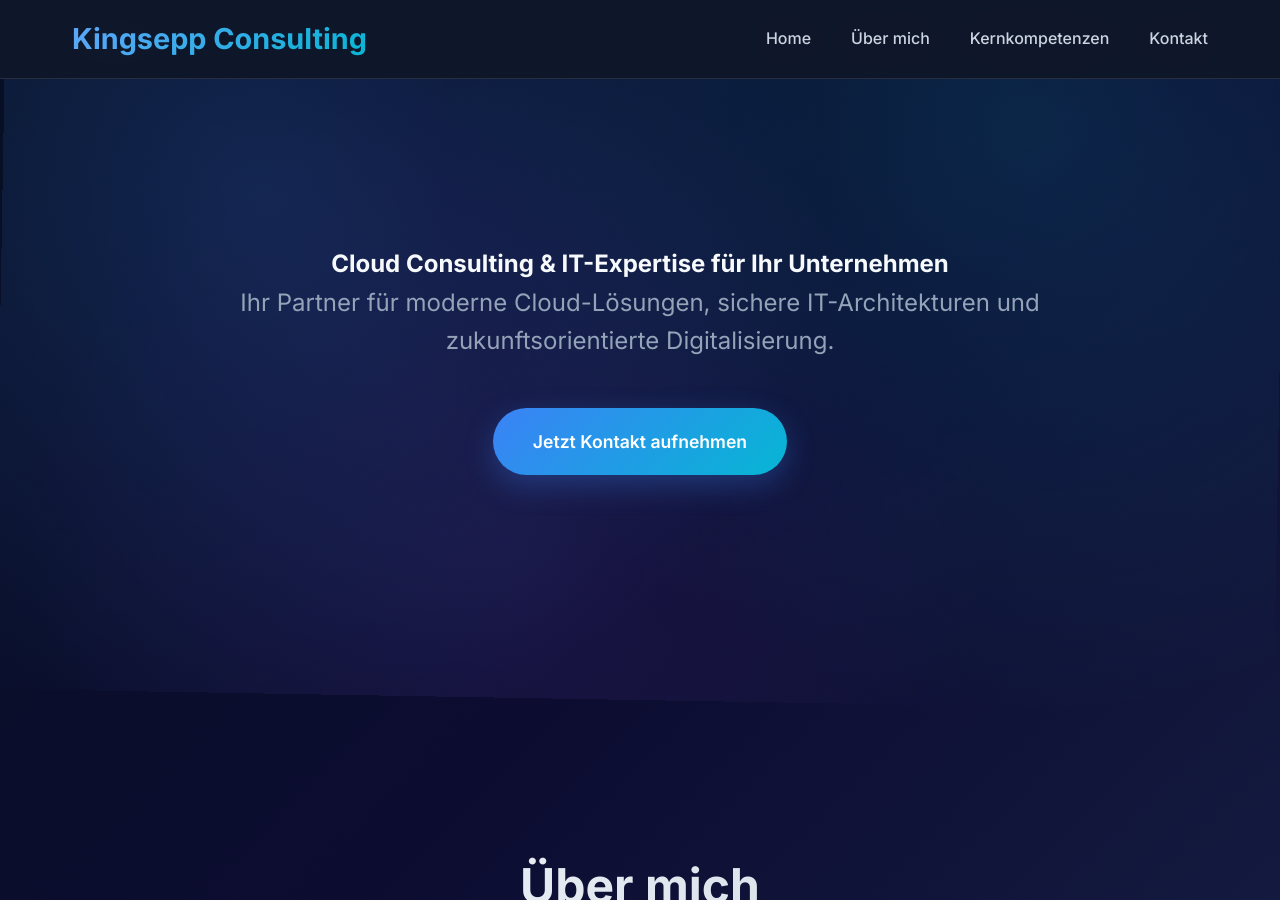
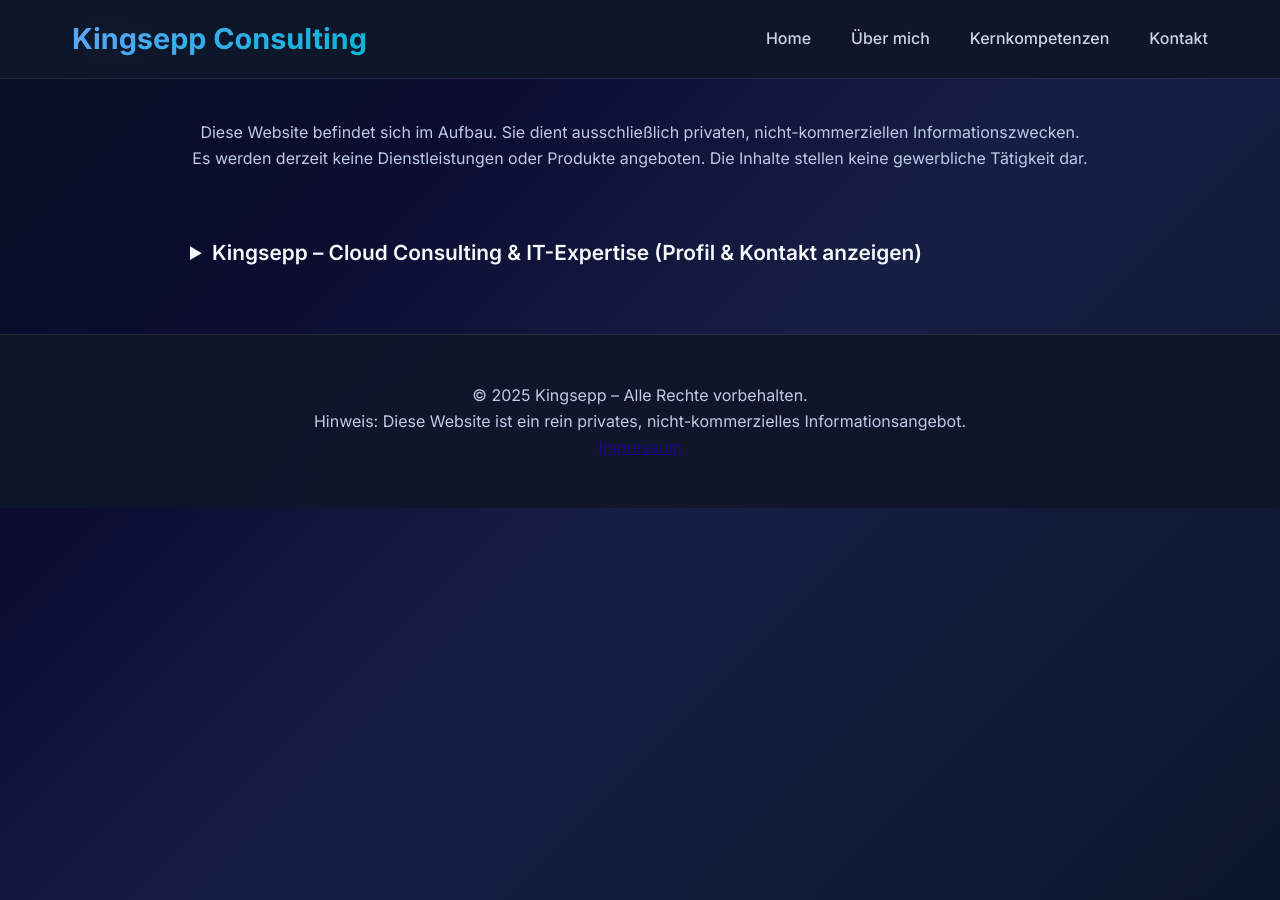
Before and after one commit to kingsepp/kingsepp.github.io, a Jekyll site: the page built from index.md, in a window 1280 px wide and 900 px high. Built offline with Jekyll 4.4.1, drawn with Linux system fonts in a browser that asks for light colours; some of the changed text lies outside the part shown.

```diff
--- a/index.md
+++ b/index.md
@@ -26,105 +26,117 @@ title: Kingsepp - Cloud Consulting & IT-Expertise
   </div>
 </nav>
 
-<section id="home" class="hero">
-  <div class="hero-background"></div>
-  <div class="hero-content">
-    <h1 class="hero-title">Cloud Consulting & IT-Expertise für Ihr Unternehmen</h1>
-    <p class="hero-subtitle">
-      Ihr Partner für moderne Cloud-Lösungen, sichere IT-Architekturen und
-      zukunftsorientierte Digitalisierung.
-    </p>
-    <a href="#contact" class="cta-button">Jetzt Kontakt aufnehmen</a>
-  </div>
-</section>
+<p style="max-width:900px;margin:7.5rem auto 1.2rem auto;text-align:center;color:#bfcbe6;">
+Diese Website befindet sich im Aufbau. Sie dient ausschließlich privaten, nicht-kommerziellen Informationszwecken. Es werden derzeit keine Dienstleistungen oder Produkte angeboten. Die Inhalte stellen keine gewerbliche Tätigkeit dar.
+</p>
 
-<section id="about" class="section">
-  <div class="container">
-    <h2 class="section-title">Über mich</h2>
-    <div class="about-grid">
-      <div class="about-text">
-        <h3>Hi, ich bin Kingsepp</h3>
-        <p>Als erfahrener Softwareentwickler und Cloud-Consultant helfe ich Unternehmen dabei, ihre IT-Infrastruktur zu modernisieren und für die digitale Zukunft zu rüsten.</p>
-        <p>Mit tiefgreifender Expertise in Cloud-Technologien, DevOps und modernen Entwicklungspraktiken bringe ich Ihre Projekte erfolgreich voran.</p>
-        <p>
-          <strong>GitHub:</strong>
-          <a href="https://github.com/Kingsepp" target="_blank">github.com/Kingsepp</a>
-        </p>
-      </div>
-      <div class="about-stats">
-        <div class="stat-card">
-          <div class="stat-number">5+</div>
-          <div class="stat-label">Jahre Erfahrung</div>
+
+<details class="kingsepp-main-details" style="margin:2.5rem auto;max-width:900px;">
+  <summary style="font-size:1.3em;font-weight:600;cursor:pointer;padding:1.2em 0;">
+    Kingsepp – Cloud Consulting & IT-Expertise (Profil & Kontakt anzeigen)
+  </summary>
+
+  <section id="home" class="hero">
+    <div class="hero-background"></div>
+    <div class="hero-content">
+      <h1 class="hero-title">Cloud Consulting & IT-Expertise für Ihr Unternehmen</h1>
+      <p class="hero-subtitle">
+        Ihr Partner für moderne Cloud-Lösungen, sichere IT-Architekturen und
+        zukunftsorientierte Digitalisierung.
+      </p>
+      <a href="#contact" class="cta-button">Jetzt Kontakt aufnehmen</a>
+    </div>
+  </section>
+
+  <section id="about" class="section">
+    <div class="container">
+      <h2 class="section-title">Über mich</h2>
+      <div class="about-grid">
+        <div class="about-text">
+          <h3>Hi, ich bin Kingsepp</h3>
+          <p>Diese Website befindet sich im Aufbau. Sie dient ausschließlich privaten, nicht-kommerziellen Informationszwecken. Es werden derzeit keine Dienstleistungen oder Produkte angeboten. Die Inhalte stellen keine gewerbliche Tätigkeit dar.</p>
+          <p>Als erfahrener Softwareentwickler und Cloud-Consultant helfe ich Unternehmen dabei, ihre IT-Infrastruktur zu modernisieren und für die digitale Zukunft zu rüsten.</p>
+          <p>Mit tiefgreifender Expertise in Cloud-Technologien, DevOps und modernen Entwicklungspraktiken bringe ich Ihre Projekte erfolgreich voran.</p>
+          <p>
+            <strong>GitHub:</strong>
+            <a href="https://github.com/Kingsepp" target="_blank">github.com/Kingsepp</a>
+          </p>
         </div>
-        <div class="stat-card">
-          <div class="stat-number">Cloud</div>
-          <div class="stat-label">Projekte</div>
-        </div>
-        <div class="stat-card">
-          <div class="stat-number">AWS</div>
-          <div class="stat-label">Zertifiziert</div>
-        </div>
-        <div class="stat-card">
-          <div class="stat-number">CI/CD</div>
-          <div class="stat-label">Devops</div>
+        <div class="about-stats">
+          <div class="stat-card">
+            <div class="stat-number">5+</div>
+            <div class="stat-label">Jahre Erfahrung</div>
+          </div>
+          <div class="stat-card">
+            <div class="stat-number">Cloud</div>
+            <div class="stat-label">Projekte</div>
+          </div>
+          <div class="stat-card">
+            <div class="stat-number">AWS</div>
+            <div class="stat-label">Zertifiziert</div>
+          </div>
+          <div class="stat-card">
+            <div class="stat-number">CI/CD</div>
+            <div class="stat-label">Devops</div>
+          </div>
         </div>
       </div>
     </div>
-  </div>
-</section>
+  </section>
 
-<section id="services" class="section">
-  <div class="container">
-    <h2 class="section-title">Meine Kernkompetenzen</h2>
-    <div class="services-grid">
-      <div class="service-card">
-        <div class="service-icon">☁️</div>
-        <h3>Cloud-Architekturen</h3>
-        <p>Beratung und Planung von skalierbaren Cloud-Lösungen auf AWS und Azure. Von der Konzeption bis zur Implementierung.</p>
-      </div>
-      <div class="service-card">
-        <div class="service-icon">⚡</div>
-        <h3>Migration & Modernisierung</h3>
-        <p>Sichere Migration bestehender Systeme in die Cloud und Modernisierung veralteter IT-Infrastrukturen.</p>
-      </div>
-      <div class="service-card">
-        <div class="service-icon">🔄</div>
-        <h3>DevOps-Optimierung</h3>
-        <p>Implementierung agiler Entwicklungsprozesse, CI/CD-Pipelines und automatisierter Deployment-Strategien.</p>
-      </div>
-      <div class="service-card">
-        <div class="service-icon">🔒</div>
-        <h3>IT-Sicherheit</h3>
-        <p>Umfassende Sicherheitskonzepte und Compliance-Lösungen nach höchsten industriellen Standards.</p>
+  <section id="services" class="section">
+    <div class="container">
+      <h2 class="section-title">Meine Kernkompetenzen</h2>
+      <div class="services-grid">
+        <div class="service-card">
+          <div class="service-icon">☁️</div>
+          <h3>Cloud-Architekturen</h3>
+          <p>Beratung und Planung von skalierbaren Cloud-Lösungen auf AWS und Azure. Von der Konzeption bis zur Implementierung.</p>
+        </div>
+        <div class="service-card">
+          <div class="service-icon">⚡</div>
+          <h3>Migration & Modernisierung</h3>
+          <p>Sichere Migration bestehender Systeme in die Cloud und Modernisierung veralteter IT-Infrastrukturen.</p>
+        </div>
+        <div class="service-card">
+          <div class="service-icon">🔄</div>
+          <h3>DevOps-Optimierung</h3>
+          <p>Implementierung agiler Entwicklungsprozesse, CI/CD-Pipelines und automatisierter Deployment-Strategien.</p>
+        </div>
+        <div class="service-card">
+          <div class="service-icon">🔒</div>
+          <h3>IT-Sicherheit</h3>
+          <p>Umfassende Sicherheitskonzepte und Compliance-Lösungen nach höchsten industriellen Standards.</p>
+        </div>
       </div>
     </div>
-  </div>
-</section>
+  </section>
 
-<section id="contact" class="section">
-  <div class="container">
-    <h2 class="section-title">Kontakt</h2>
-    <div class="contact-form">
-      <p style="text-align: center; margin-bottom: 2rem; color: #cbd5e1;">
-        Bereit für Ihr nächstes Cloud-Projekt? Lassen Sie uns sprechen!
-      </p>
-      <div class="form-group">
-        <label for="name">Name</label>
-        <input type="text" id="name" name="name" placeholder="Ihr Name" required>
+  <section id="contact" class="section">
+    <div class="container">
+      <h2 class="section-title">Kontakt</h2>
+      <div class="contact-form">
+        <p style="text-align: center; margin-bottom: 2rem; color: #cbd5e1;">
+          Bereit für Ihr nächstes Cloud-Projekt? Lassen Sie uns sprechen!
+        </p>
+        <div class="form-group">
+          <label for="name">Name</label>
+          <input type="text" id="name" name="name" placeholder="Ihr Name" required>
+        </div>
+        <div class="form-group">
+          <label for="email">E-Mail</label>
+          <input type="email" id="email" name="email" placeholder="Ihre E-Mail-Adresse" required>
+        </div>
+        <div class="form-group">
+          <label for="company">Unternehmen (optional)</label>
+          <input type="text" id="company" name="company" placeholder="Firmenname">
+        </div>
+        <div class="form-group">
+          <label for="message">Projektbeschreibung</label>
+          <textarea id="message" name="message" rows="5" placeholder="Erzählen Sie mir von Ihrem Projekt..." required></textarea>
+        </div>
+        <button type="submit" class="submit-button">Nachricht senden</button>
       </div>
-      <div class="form-group">
-        <label for="email">E-Mail</label>
-        <input type="email" id="email" name="email" placeholder="Ihre E-Mail-Adresse" required>
-      </div>
-      <div class="form-group">
-        <label for="company">Unternehmen (optional)</label>
-        <input type="text" id="company" name="company" placeholder="Firmenname">
-      </div>
-      <div class="form-group">
-        <label for="message">Projektbeschreibung</label>
-        <textarea id="message" name="message" rows="5" placeholder="Erzählen Sie mir von Ihrem Projekt..." required></textarea>
-      </div>
-      <button type="submit" class="submit-button">Nachricht senden</button>
     </div>
-  </div>
-</section>
+  </section>
+</details>
```
Also changed, not shown: impressum.md (+27 -11 lines).
